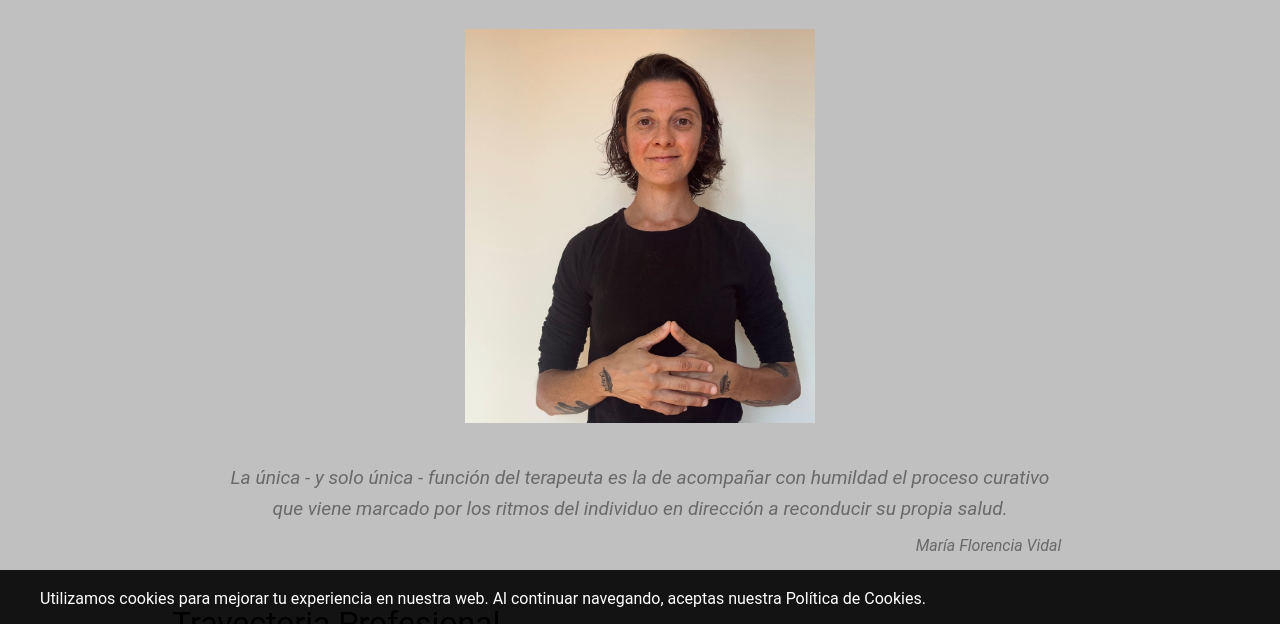
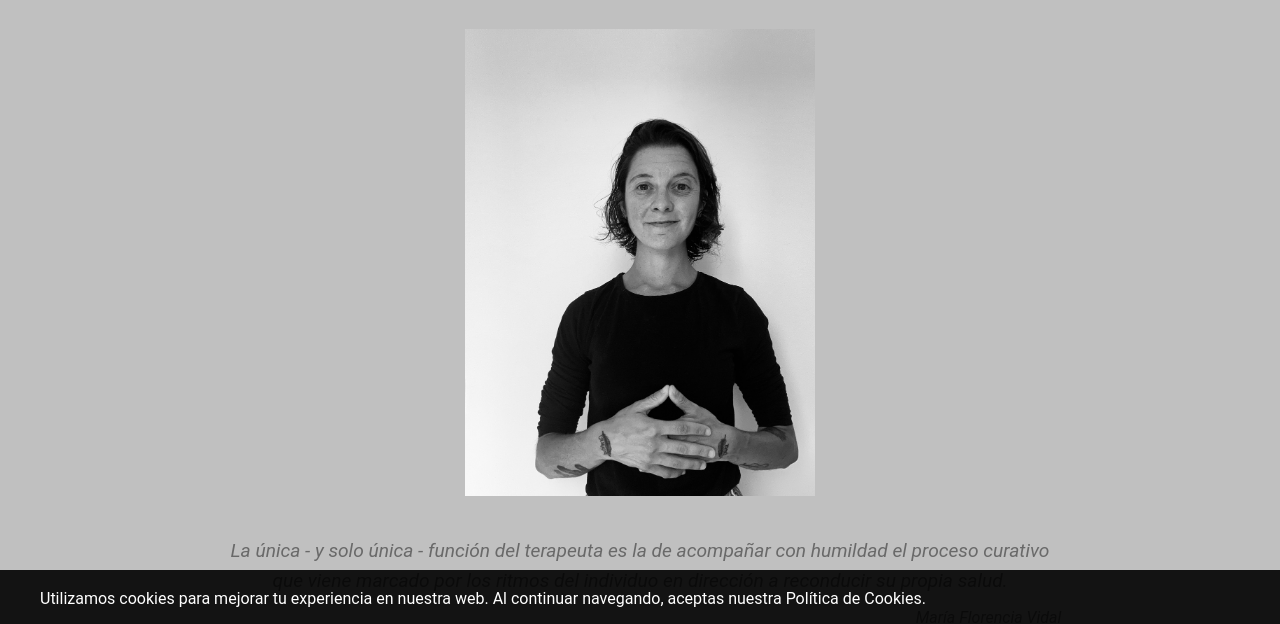
Before and after one commit to tervingo/florplay, an Astro site: page /en in a window 1280 px wide. Shown: the part 115-739 px from the top of the page. Built offline with nearby package versions, Linux system fonts and the light colour scheme; Astro itself is replaced by a stand-in of ours.

Commit message:
nueva foto de portada

```diff
--- a/src/pages/[...lang]/index.astro
+++ b/src/pages/[...lang]/index.astro
@@ -77,7 +77,7 @@ const videos = [
 
       <div class="centered">
         <img
-          src="/images/flor_media-melena.jpg"
+          src="/images/flor_hendur_svart-hvit.jpg"
           alt="Slider image"
           width="350px"
           height="500px"
```
Also changed, not shown: public/images/flor_hendur_svart-hvit.jpg (added).
